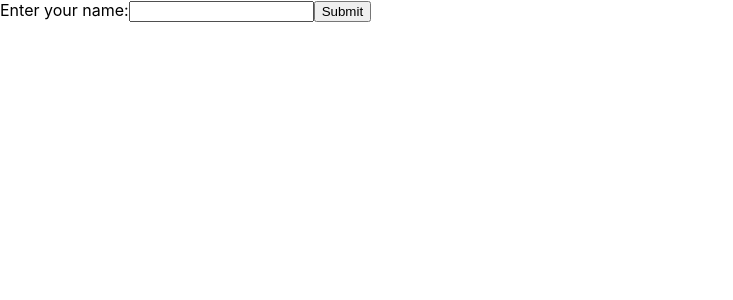
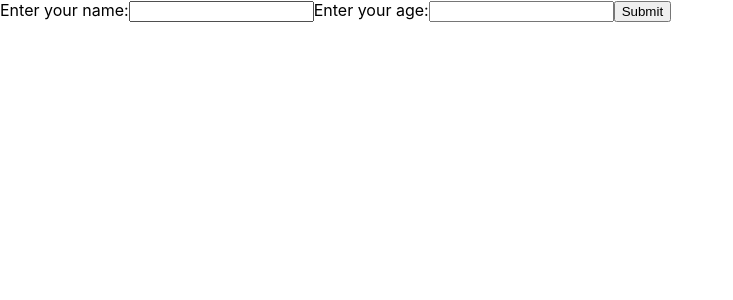
Before and after one commit to maribelcuales/React-Review-Project, a React (Create React App) app: page / in a window 1280 px wide. Shown: the top 300 px of the page, without its empty margins (0-733 px from the left). Built offline with nearby package versions, Linux system fonts and the light colour scheme.

Commit message:
Multiple input fields added to MyFormInputs component.

```diff
--- /dev/null
+++ b/src/MyFormInputs.js
@@ -0,0 +1,40 @@
+import { useState } from 'react';
+
+function MyFormInputs() {
+  const [inputs, setInputs] = useState({});
+
+  const handleInputChange = (event) => {
+    const name = event.target.name;
+    const value = event.target.value;
+    setInputs(values => ({...values, [name]: value}))
+  }
+
+  const handleSubmit = (event) => {
+    event.preventDefault();
+    console.log(inputs);
+  }
+
+  return (
+    <form onSubmit={handleSubmit}>
+      <label>Enter your name:
+        <input
+          type="text"
+          name="username"
+          value={inputs.username || ""}
+          onChange={handleInputChange}
+        />
+      </label>
+      <label>Enter your age:
+        <input
+          type="number"
+          name="age"
+          value={inputs.age || ""}
+          onChange={handleInputChange}
+        />
+      </label>
+      <input type="submit" />
+    </form>
+  );
+}
+
+export default MyFormInputs;
--- a/src/index.js
+++ b/src/index.js
@@ -2,7 +2,7 @@
 import ReactDOM from 'react-dom';
 import './index.css';
 // import App from './App';
-import MyFormSubmit from './MyFormSubmit.js';
+import MyFormInputs from './MyFormInputs.js';
 
 //const cars = ['Ford', 'BMW', 'Audi'];
 
@@ -11,6 +11,6 @@
   //<Header favCol="yellow"/>,
   //<GarageCars cars={cars}/>,
   //<GoalType isGoal={true} />,
-  <MyFormSubmit />,
+  <MyFormInputs />,
   document.getElementById('root')
 );
```
